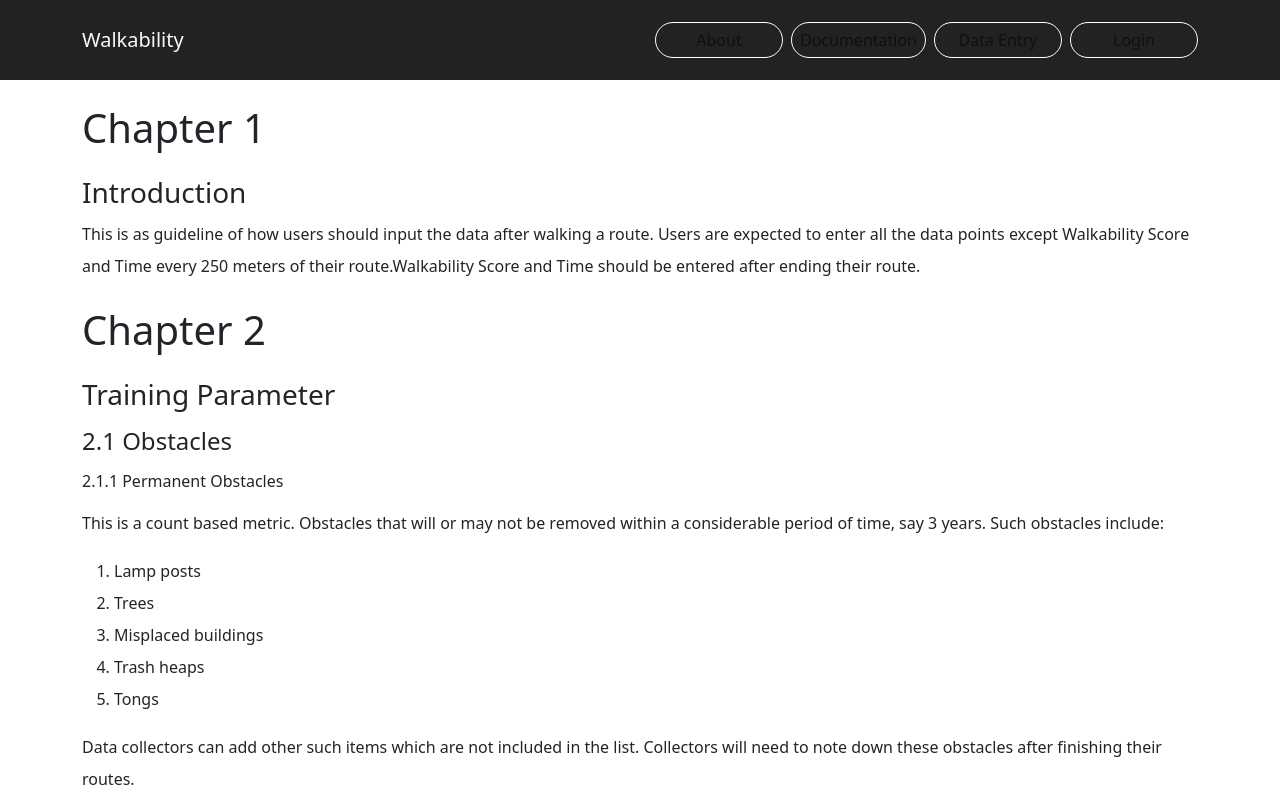
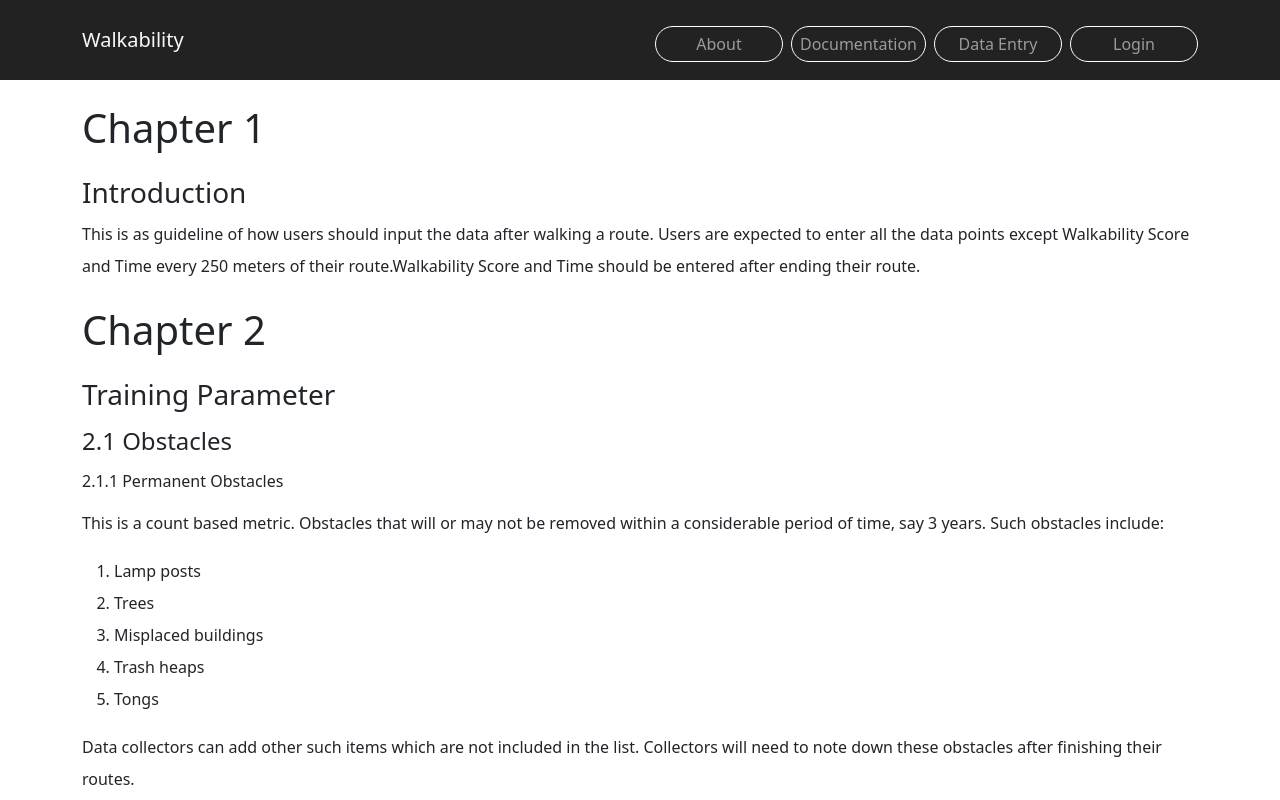
Before and after one commit to adnantech17/walkability-frontend, a Next.js app: page /documentation in a window 1280 px wide. Shown: the top 800 px of the page. Built offline with nearby package versions, Linux system fonts and the light colour scheme.

Commit message:
fix: documentation page fix

```diff
--- a/pages/documentation.jsx
+++ b/pages/documentation.jsx
@@ -83,14 +83,19 @@ const Documentation = () => {
           samples. Note: these are rough samples, but collectors should rate the
           roads that resembles the closest to them.
         </p>
-        {/* <img src="images/cleaniness1.png" alt="image not found " /> */}
+        {/* <img className="w-100 h-auto"  src="images/cleaniness1.png" alt="image not found " /> */}
 
         <div className="text-center">
-          <img src="images/cleanliness1.png" alt="cleaness 1 " />
+          <img
+            className="w-100 h-auto"
+            src="images/cleanliness1.png"
+            alt="cleaness 1 "
+          />
           <p className="text-center"> Fig: 2.1 Cleanliness 1</p>
         </div>
         <div className="text-center">
           <img
+            className="w-100 h-auto"
             src="images/cleanliness2.png"
             alt="cleaness 2"
             width="1155"
@@ -101,6 +106,7 @@ const Documentation = () => {
         </div>
         <div className="text-center">
           <img
+            className="w-100 h-auto"
             src="images/cleanliness3.png"
             alt="cleaness 3 "
             width="1150"
@@ -110,6 +116,7 @@ const Documentation = () => {
         </div>
         <div className="text-center">
           <img
+            className="w-100 h-auto"
             src="images/cleanliness4.png"
             alt="cleaness 4 "
             width="1155"
@@ -119,6 +126,7 @@ const Documentation = () => {
         </div>
         <div className="text-center">
           <img
+            className="w-100 h-auto"
             src="images/cleanliness5.png"
             alt="cleaness 5"
             width="1155"
@@ -162,11 +170,16 @@ const Documentation = () => {
           roads that resembles the closest to them.
         </p>
         <div className="text-center">
-          <img src="images/congestion1.png" alt="congestion1 " />
+          <img
+            className="w-100 h-auto"
+            src="images/congestion1.png"
+            alt="congestion1 "
+          />
           <p className="text-center"> Fig: 2.6 Congestion 1</p>
         </div>
         <div className="text-center">
           <img
+            className="w-100 h-auto"
             src="images/congestion2.png"
             alt="congestion2 "
             width="1137"
@@ -176,6 +189,7 @@ const Documentation = () => {
         </div>
         <div className="text-center">
           <img
+            className="w-100 h-auto"
             src="images/congestion3.png"
             alt="congestion3 "
             width="1137"
@@ -185,6 +199,7 @@ const Documentation = () => {
         </div>
         <div className="text-center">
           <img
+            className="w-100 h-auto"
             src="images/congestion4.png"
             alt="congestion4 "
             width="1137"
@@ -194,6 +209,7 @@ const Documentation = () => {
         </div>
         <div className="text-center">
           <img
+            className="w-100 h-auto"
             src="images/congestion2.png"
             alt="congestion5 "
             width="1137"
--- a/src/components/Layout/Navbar.jsx
+++ b/src/components/Layout/Navbar.jsx
@@ -20,7 +20,12 @@ function NavbarComponent() {
   return (
     <Navbar
       expand="lg"
-      style={{ backgroundColor: '#222222', color: '#F8F8F8', height: '10vh' }}
+      variant="dark"
+      style={{
+        backgroundColor: '#222222',
+        color: '#F8F8F8',
+        minHeight: '10vh',
+      }}
     >
       <Container>
         <Navbar.Brand href="/" style={{ color: '#F8F8F8' }}>
@@ -29,17 +34,25 @@ function NavbarComponent() {
         <Navbar.Toggle aria-controls="basic-navbar-nav" />
         <Navbar.Collapse id="basic-navbar-nav" style={{ color: '#F8F8F8' }}>
           <Nav className="ms-auto">
-            <NavbarItem href="about" name="About"></NavbarItem>
-            <NavbarItem href="documentation" name="Documentation"></NavbarItem>
-            <NavbarItem href="data-entry" name="Data Entry"></NavbarItem>
+            <NavbarItem href="about" name="About" className="mt-2"></NavbarItem>
+            <NavbarItem
+              href="documentation"
+              className="mt-2"
+              name="Documentation"
+            ></NavbarItem>
+            <NavbarItem
+              href="data-entry"
+              className="mt-2"
+              name="Data Entry"
+            ></NavbarItem>
             {/* <NavbarItem href="login" name="Login"></NavbarItem> */}
             {userData?.email ? (
               <span onClick={logout}>
-                <NavbarItem name="Logout"></NavbarItem>
+                <NavbarItem name="Logout" className="mt-2"></NavbarItem>
               </span>
             ) : (
               <span onClick={() => toggleModal()}>
-                <NavbarItem name="Login"></NavbarItem>
+                <NavbarItem name="Login" className="mt-2"></NavbarItem>
               </span>
             )}
           </Nav>
--- a/src/components/Layout/NavbarItem.jsx
+++ b/src/components/Layout/NavbarItem.jsx
@@ -1,10 +1,12 @@
-import React from 'react'
-import { Nav } from 'react-bootstrap'
+import React from 'react';
+import { Nav } from 'react-bootstrap';
 
-const NavbarItem = ({ name, href }) => {
+const NavbarItem = ({ name, href, className }) => {
   return (
-    <Nav.Link href={href} className="nav-item">{name}</Nav.Link>
-  )
-}
+    <Nav.Link href={href} className={`nav-item ${className}`}>
+      {name}
+    </Nav.Link>
+  );
+};
 
-export default NavbarItem
+export default NavbarItem;
```
Also changed, not shown: src/styles/_main.scss (+12 -0 lines).
